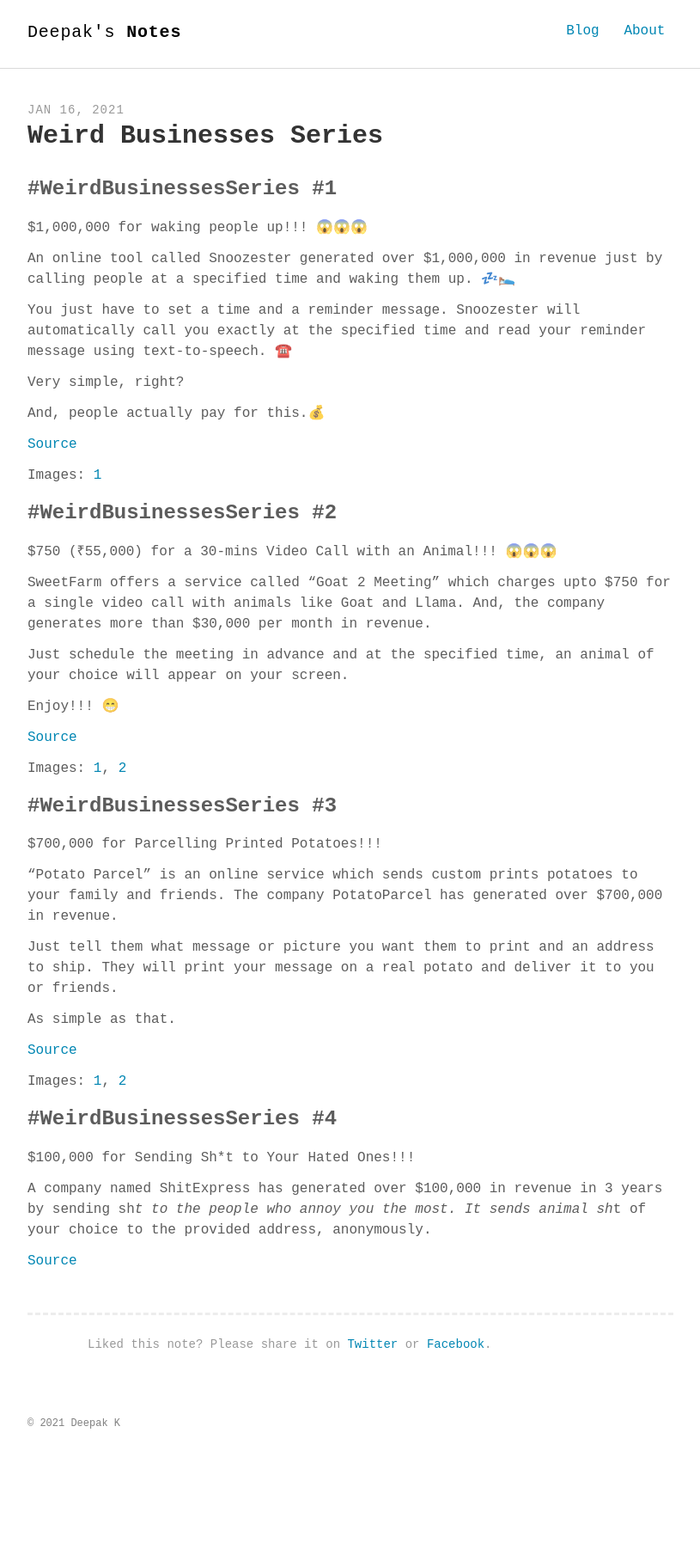
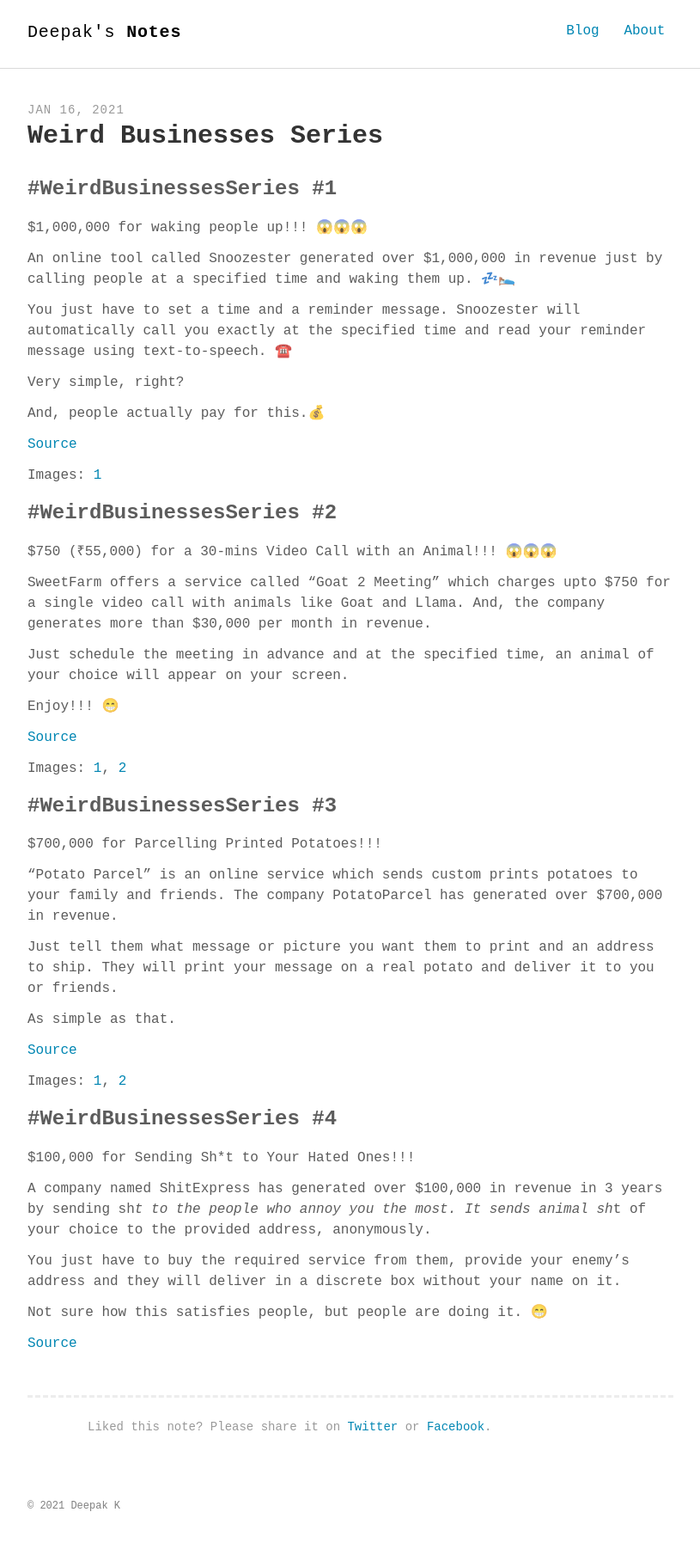
Before and after one commit to deepakness/deepak-notes-jk, a Jekyll site: the page built from _posts/2021-01-16-weird-businesses.md, in a window 1280 px wide. Shown: the whole page at 86% size, without its empty margins (232-1047 px from the left). Built offline with Jekyll 4.4.1, drawn with Linux system fonts in a browser that asks for light colours; some web fonts are replaced; before the commit the page ends 1713 px from its top, so only the background shows below that.

Commit message:
new note

```diff
--- a/_posts/2021-01-16-weird-businesses.md
+++ b/_posts/2021-01-16-weird-businesses.md
@@ -55,6 +55,8 @@ $100,000 for Sending Sh*t to Your Hated Ones!!!
 
 A company named ShitExpress has generated over $100,000 in revenue in 3 years by sending sh*t to the people who annoy you the most. It sends animal sh*t of your choice to the provided address, anonymously.
 
+You just have to buy the required service from them, provide your enemy's address and they will deliver in a discrete box without your name on it.
 
+Not sure how this satisfies people, but people are doing it. 😁
 
 [Source](https://www.shitexpress.com/)
```
